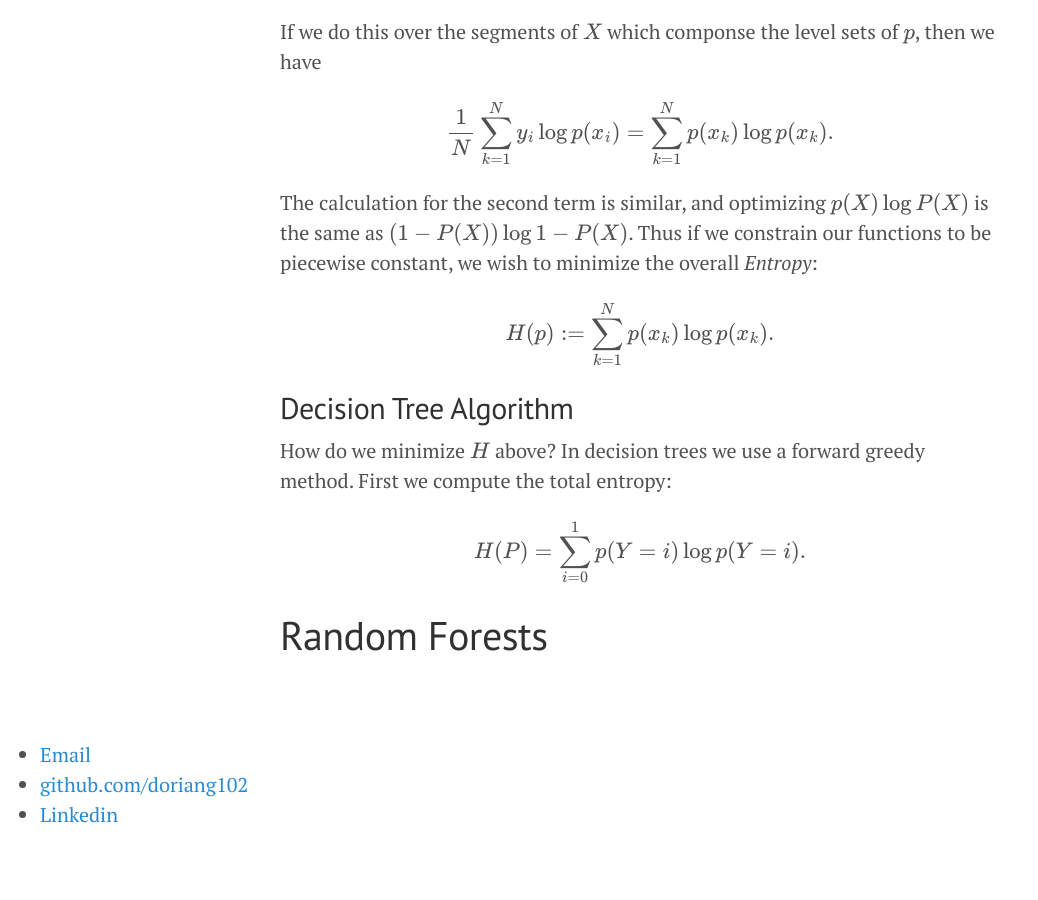
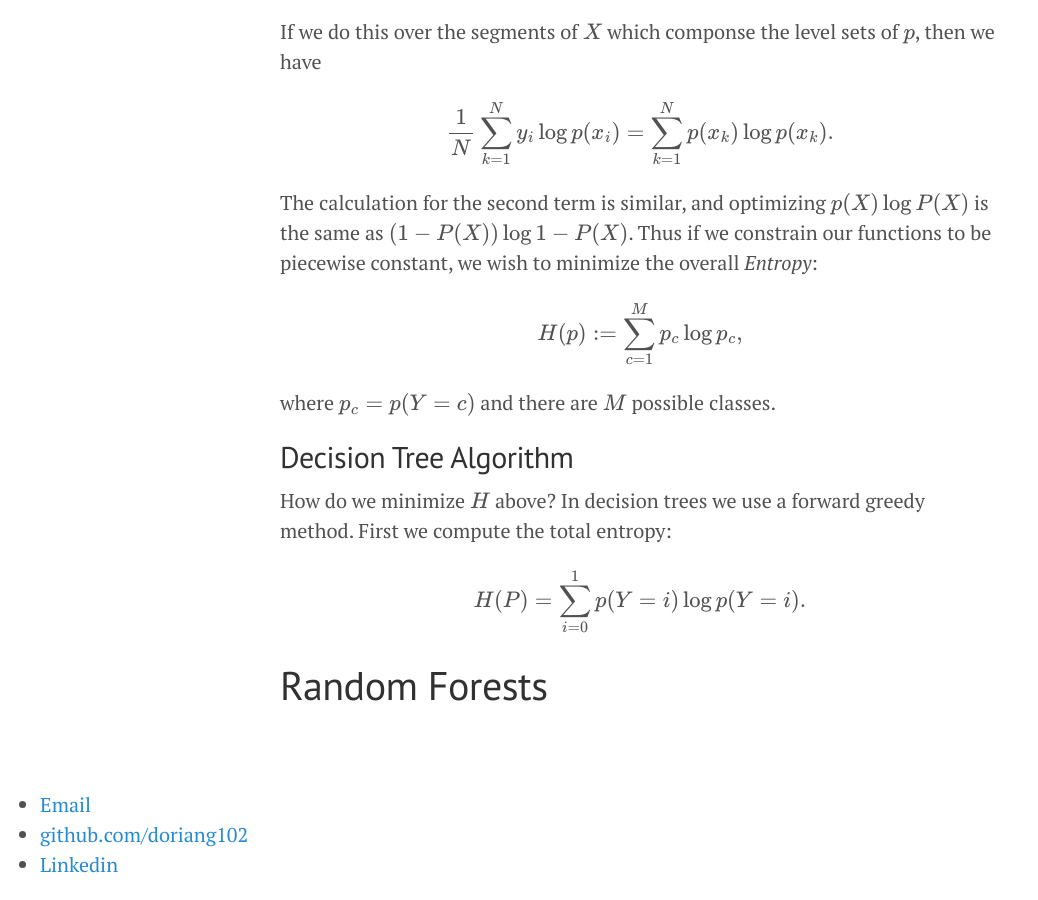
Before and after one commit to doriang102/doriang102.github.io, a Jekyll site: the page built from _posts/2017-10-15-Introduction-To-Ensemble-Methods.md, in a window 1280 px wide and 900 px high, scrolled down 1046 px. Shown: the whole window, without its empty margins (0-1038 px from the left). Built offline with Jekyll 4.4.1, drawn with Linux system fonts in a browser that asks for light colours; our own code applies the rules of GitHub Pages for plain Markdown files; formulas are drawn with MathJax 3; before the commit the page ends 1896 px from its top, so only the background shows below that.

Commit message:
Update 2017-10-15-Introduction-To-Ensemble-Methods.md

```diff
--- a/_posts/2017-10-15-Introduction-To-Ensemble-Methods.md
+++ b/_posts/2017-10-15-Introduction-To-Ensemble-Methods.md
@@ -23,7 +23,9 @@ $$ \frac{1}{N}\sum_{k=1}^N  y_i \log p(x_i) = \sum_{k=1}^N p(x_k) \log p(x_k).$$
 
 The calculation for the second term is similar, and optimizing $$p(X) \log P(X)$$ is the same as $$ (1-P(X)) \log 1 - P(X)$$. Thus if we constrain our functions to be piecewise constant, we wish to minimize the overall *Entropy*:
 
-$$H(p) := \sum_{k=1}^N p(x_k) \log p(x_k).$$
+$$H(p) := \sum_{c=1}^M p_{c} \log p_c,$$
+
+where $$p_c = p(Y = c)$$ and there are $$M$$ possible classes.
 
 ## Decision Tree Algorithm
 
```
